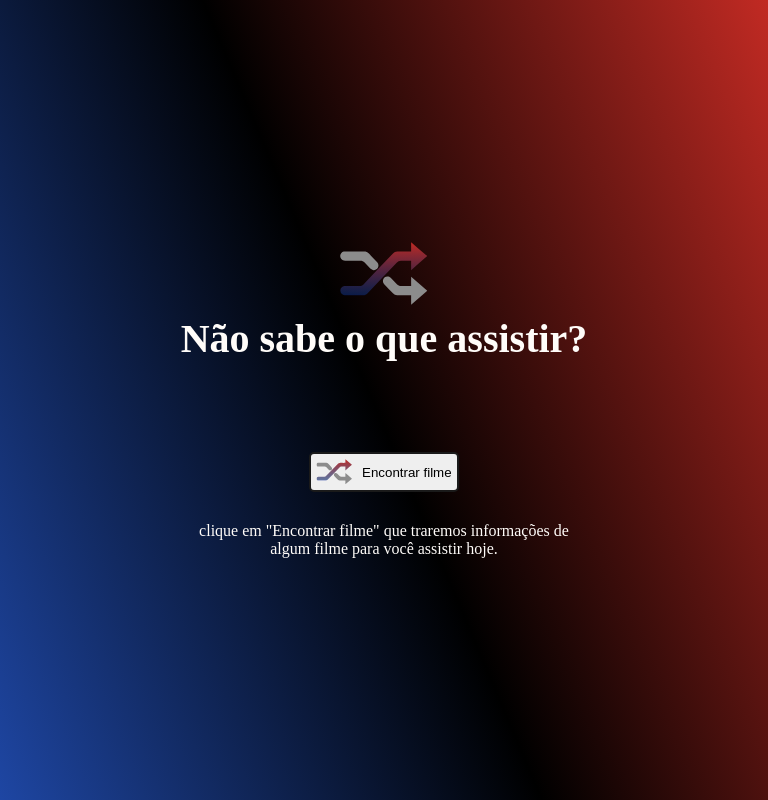
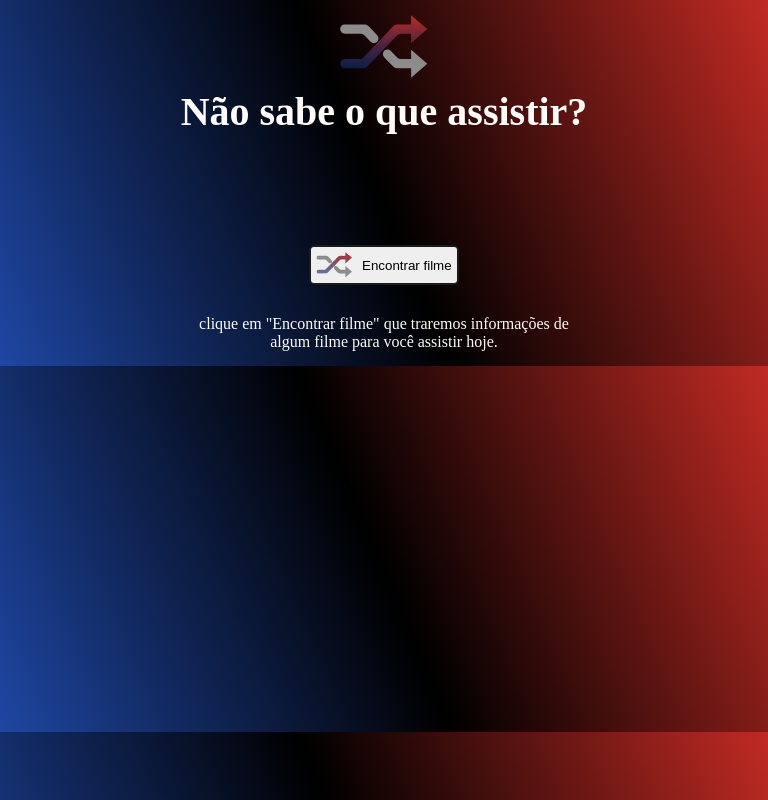
Before and after one commit to KelvyTagli/RocketFlix, a plain HTML site: page index.html in a window 768 px wide. Drawn offline with Linux system fonts and the light colour scheme.

Commit message:
update Css responsivo:white_check_mark:

```diff
--- a/style.css
+++ b/style.css
@@ -39,7 +39,7 @@ body {
 .filme {
     display: flex;
     margin-top: 30px;
-    width: 628px;
+    width: 50vw;
     color: #FFFCF9;
     gap: 34px;
 }
@@ -63,6 +63,22 @@ body {
     font-size: 20px;
 }
 
-.hide {
-    display: none;
+@media screen and (min-width:412px) and (max-width:776px){
+
+    body {
+        justify-content: center;
+        height: auto;
+        padding: 15px;
+    }
+
+   .filme {
+        flex-direction: column;
+        align-items: center;
+        padding: 10px;
+   }
+
+   .erro {
+        width: min-content;
+        flex-direction: column;
+   }
 }
```
